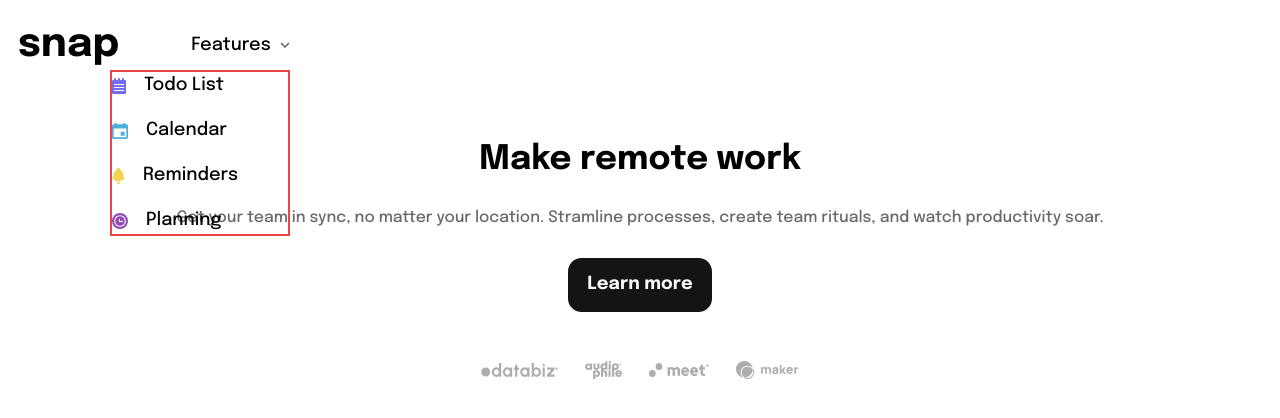
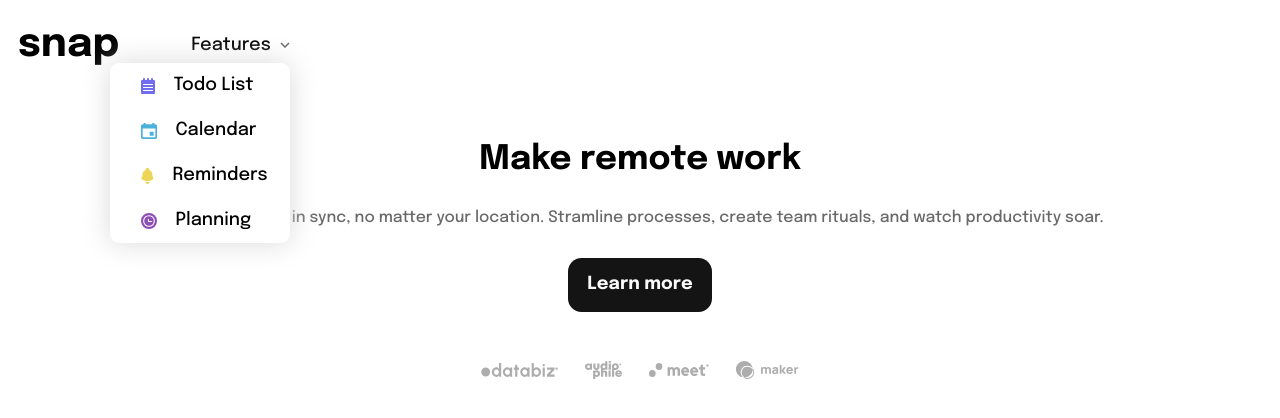
Before and after one commit to Sherlockzen/intro-section-frontendmentor, a React (Vite) app: page / in a window 1280 px wide. Shown: the top 418 px of the page. Built offline with nearby package versions, Linux system fonts and the light colour scheme.

Commit message:
Feat: feature menu design

```diff
--- a/src/App.tsx
+++ b/src/App.tsx
@@ -36,20 +36,20 @@ function App() {
                 alt="arrow icon"
               />
             </div>
-            <div className=" flex flex-col gap-4 relative z-30 top-24 -left-40 w-40 items-center border-red-500 border-2">
-              <div className=" flex items-center gap-4 w-full">
+            <div className=" flex flex-col gap-4 relative z-30 top-24 -left-40 w-40 items-center bg-white rounded-lg drop-shadow-[0px_0px_14px_#d9d9d9] p-2 border-white">
+              <div className=" flex items-center gap-4 w-full ml-10">
                 <img src={todo} />
                 Todo List
               </div>
-              <div className=" flex items-center gap-4 w-full">
+              <div className=" flex items-center gap-4 w-full ml-10">
                 <img src={calendar} />
                 Calendar
               </div>
-              <div className=" flex items-center gap-4 w-full">
+              <div className=" flex items-center gap-4 w-full ml-10">
                 <img src={reminder} />
                 Reminders
               </div>
-              <div className=" flex items-center gap-4 w-full">
+              <div className=" flex items-center gap-4 w-full ml-10">
                 <img src={planning} />
                 Planning
               </div>
```
